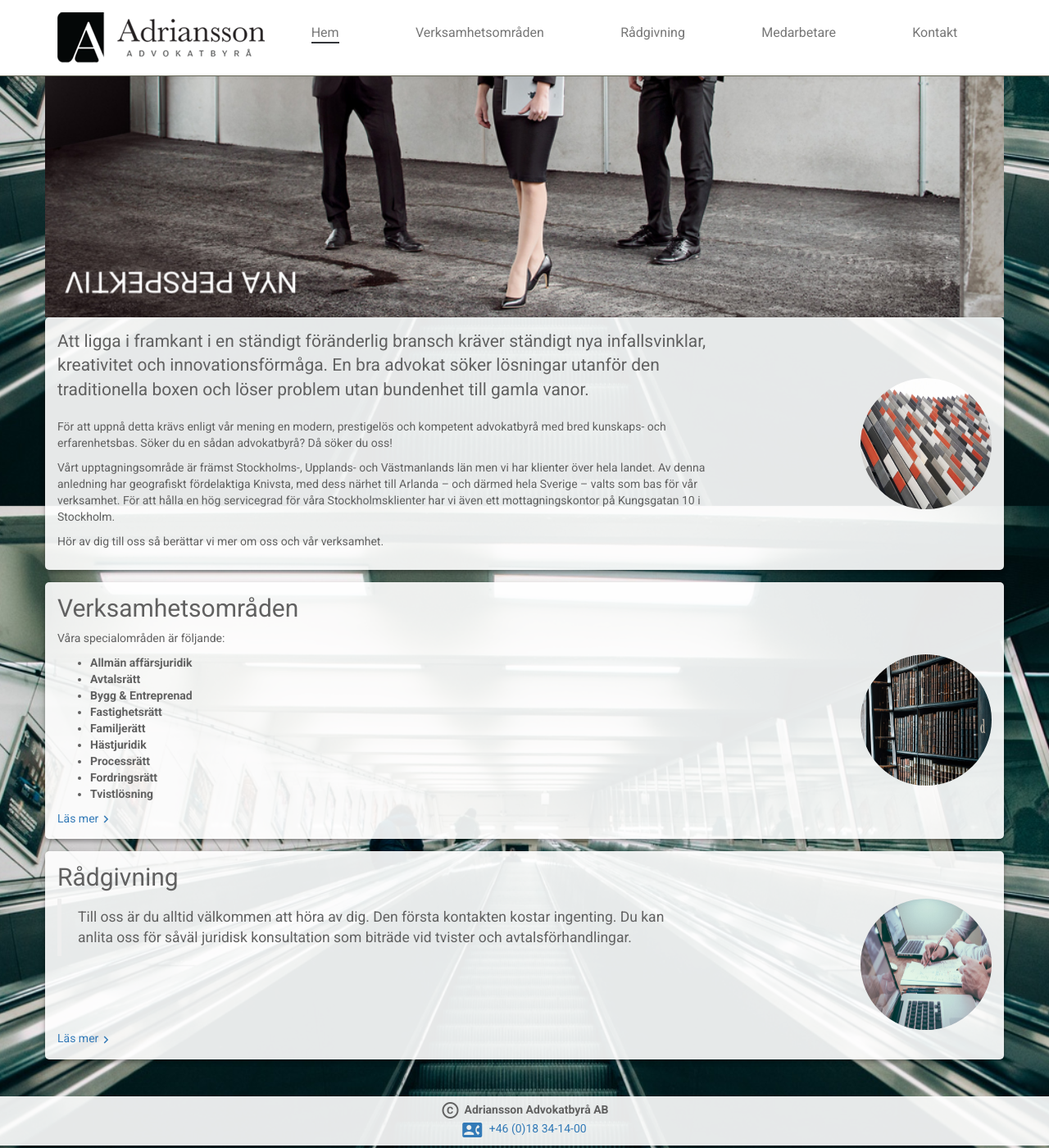
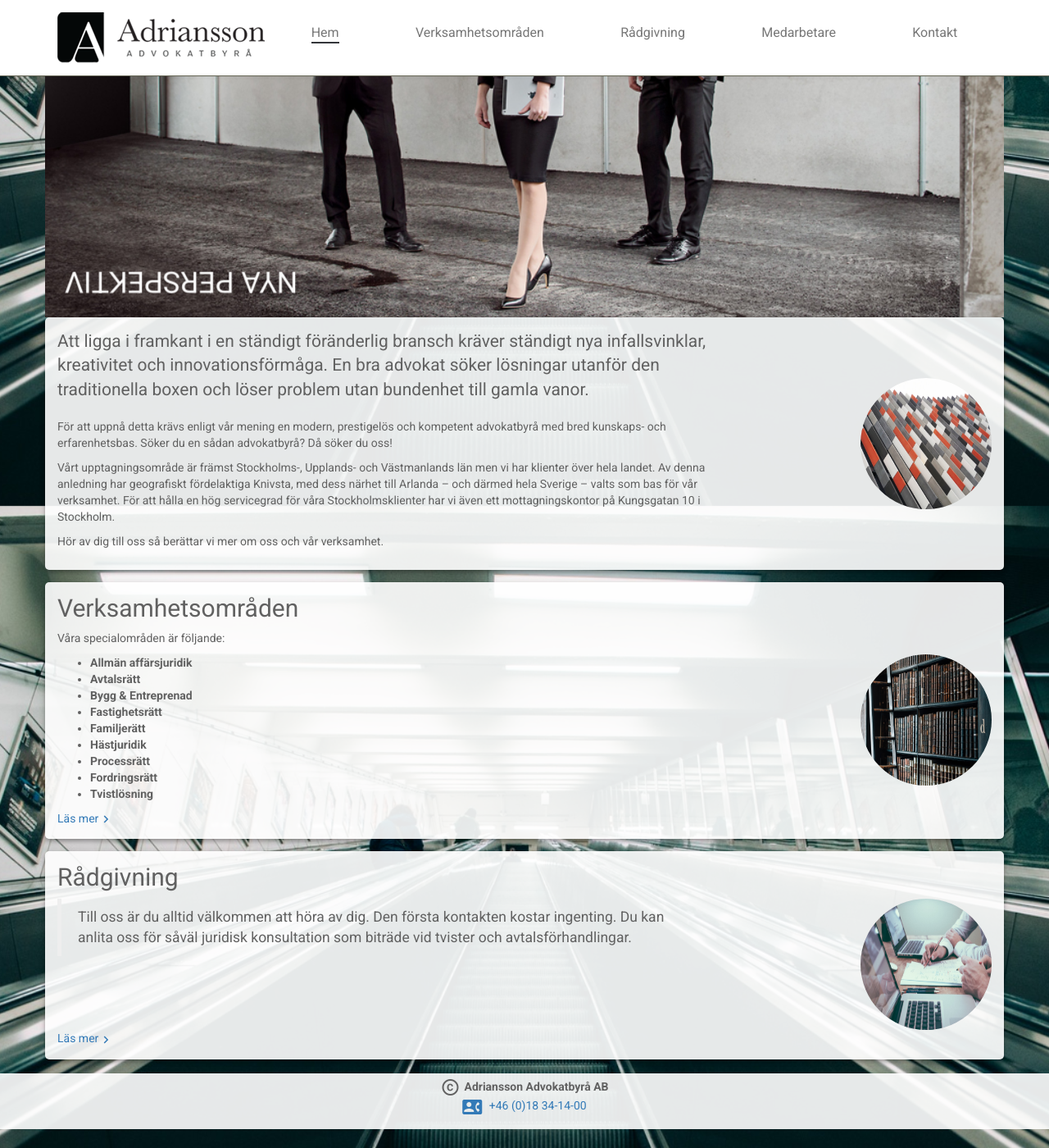
Before and after one commit to abyra/abyra.github.io, a Jekyll site: the page built from index.html, in a window 1280 px wide and 1400 px high, scrolled down 283 px. Shown: the whole window at 82% size. Built offline with Jekyll 4.4.1, drawn with Linux system fonts in a browser that asks for light colours; nearby versions of some CDN libraries.

Commit message:
sidfoten nu på botten av sidan

```diff
--- a/_sass/_navigation.scss
+++ b/_sass/_navigation.scss
@@ -15,7 +15,8 @@
         a {
             color: #777;
             border-bottom: 2px solid transparent;
-            &:hover {
+            &:hover,
+            &:focus {
                 border-bottom: 2px solid #c4c4c4;
                 color: #000;
                 -webkit-transform: scale(1.2);
--- a/css/abyra.scss
+++ b/css/abyra.scss
@@ -7,6 +7,11 @@
 @import "navigation";
 @import "flexbox";
 
+html {
+  height: 100%;
+  box-sizing: border-box;
+}
+
 body {
     background-image: url(/images/background.jpg);
     background-size: cover;
@@ -15,6 +20,10 @@
     padding-top: 90px;
     font-family: Roboto, Helvetica, sans-serif;
     color: rgb(97, 97, 97);
+    position: relative;
+    margin: 0;
+    padding-bottom: 7rem;
+    min-height: 100%;
 }
 
 h1.page-title {
@@ -49,13 +58,17 @@
     }
 }
 
-footer.footer {
-    margin-top: 30px;
+footer {
+    margin-top: 40px;
     width: 100%;
-    height: 60px;
     background-color: rgba(255, 255, 255, 0.9);
     padding-top: 5px;
     padding-bottom: 5px;
+    position: absolute;
+    right: 0;
+    bottom: 0;
+    left: 0;
+    margin-bottom: 0;
 }
 
 .navbar-brand {
```
